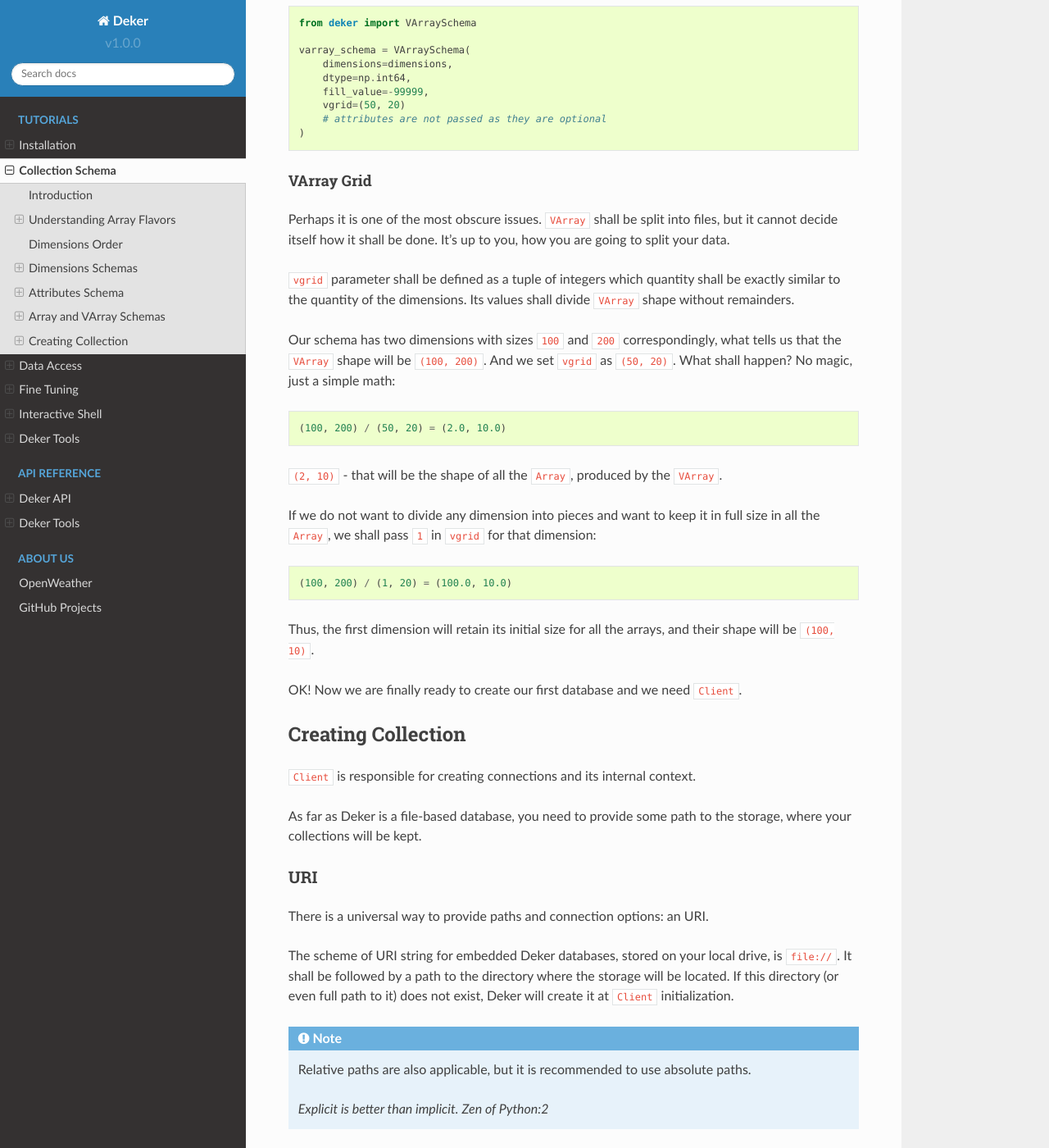
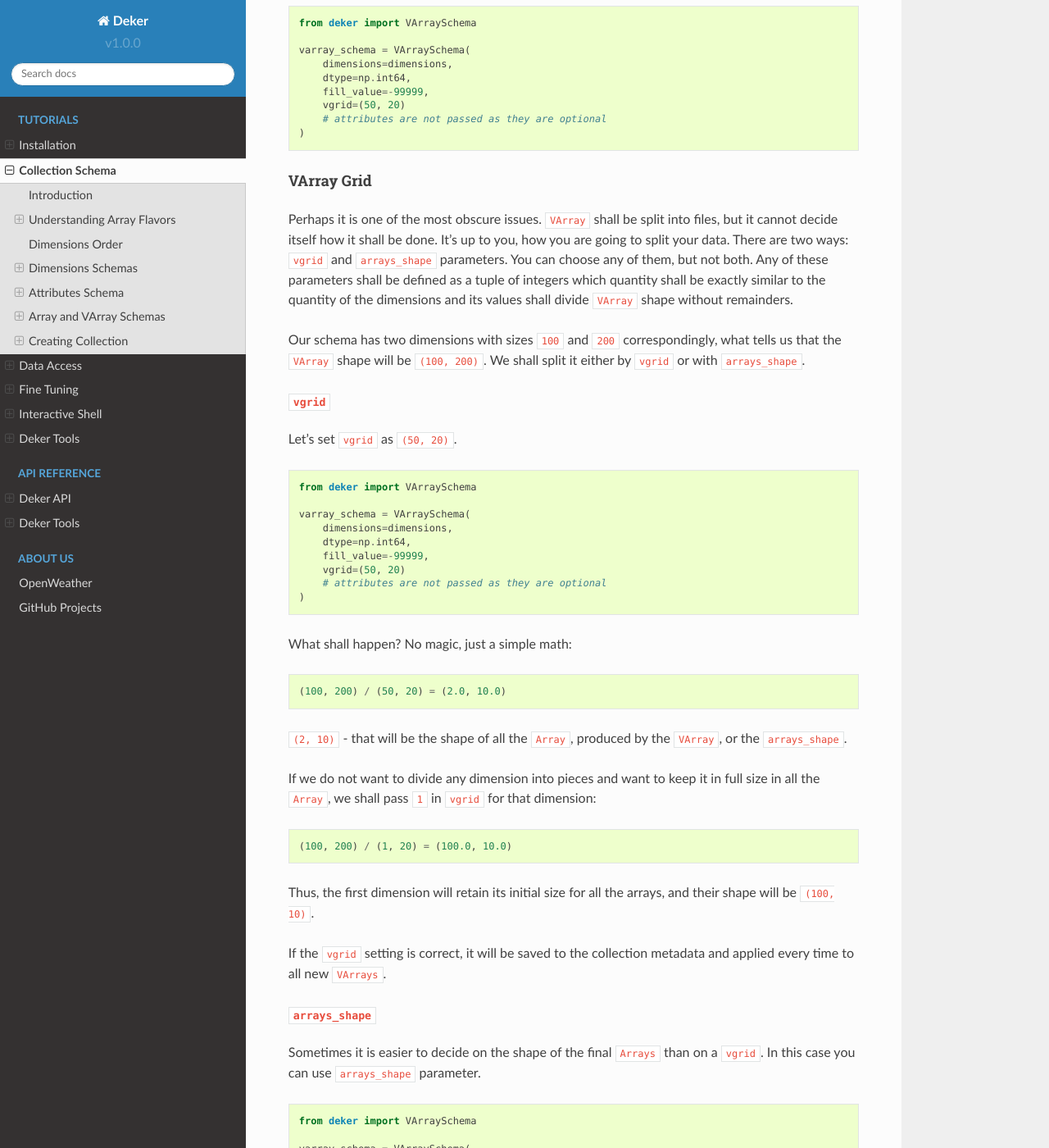
Before and after one commit to openweathermap/deker, a Sphinx documentation site: the page built from docs/deker/collection_schema.rst, in a window 1280 px wide and 1400 px high, scrolled down 13584 px. Shown: the whole window at 82% size. Built offline with Sphinx 7.4.7 and the Read the Docs theme 2.0.0, drawn with Linux system fonts in a browser that asks for light colours; some of the changed text lies outside the part shown.

Commit message:
arrays_shape added, docs dependencies fixed

```diff
--- a/docs/deker/collection_schema.rst
+++ b/docs/deker/collection_schema.rst
@@ -580,17 +580,38 @@
 
 Perhaps it is one of the most obscure issues. ``VArray`` shall be split into files, but it cannot
 decide itself how it shall be done. It's up to you, how you are going to split your data.
+There are two ways: ``vgrid`` and ``arrays_shape`` parameters. You can choose any of them,
+but not both. Any of these parameters shall be defined as a tuple of integers which quantity
+shall be exactly similar to the quantity of the dimensions and its values shall divide ``VArray``
+shape without remainders.
 
-``vgrid`` parameter shall be defined as a tuple of integers which quantity shall be exactly similar
-to the quantity of the dimensions. Its values shall divide ``VArray`` shape without remainders.
+Our schema has two dimensions with sizes ``100`` and ``200`` correspondingly, what tells us
+that the ``VArray`` shape will be ``(100, 200)``. We shall split it either by ``vgrid`` or
+with ``arrays_shape``.
 
-Our schema has two dimensions with sizes ``100`` and ``200`` correspondingly, what tells us that
-the ``VArray`` shape will be ``(100, 200)``. And we set ``vgrid`` as ``(50, 20)``. What shall
-happen? No magic, just a simple math::
+``vgrid``
++++++++++
+
+Let's set ``vgrid`` as ``(50, 20)``.
+
+.. code-block:: python
+
+   from deker import VArraySchema
+
+   varray_schema = VArraySchema(
+       dimensions=dimensions,
+       dtype=np.int64,
+       fill_value=-99999,
+       vgrid=(50, 20)
+       # attributes are not passed as they are optional
+   )
+
+What shall happen? No magic, just a simple math::
 
     (100, 200) / (50, 20) = (2.0, 10.0)
 
-``(2, 10)`` - that will be the shape of all the ``Array``, produced by the ``VArray``.
+``(2, 10)`` - that will be the shape of all the ``Array``, produced by the ``VArray``, or the
+``arrays_shape``.
 
 If we do not want to divide any dimension into pieces and want to keep it in full size in all the
 ``Array``, we shall pass ``1`` in ``vgrid`` for that dimension::
@@ -600,8 +621,41 @@
 Thus, the first dimension will retain its initial size for all the arrays, and their shape will be
 ``(100, 10)``.
 
+If the ``vgrid`` setting is correct, it will be saved to the collection metadata and applied every
+time to all new ``VArrays``.
+
+``arrays_shape``
++++++++++++++++++
+
+Sometimes it is easier to decide on the shape of the final ``Arrays`` than on a ``vgrid``.
+In this case you can use ``arrays_shape`` parameter.
+
+.. code-block:: python
+
+   from deker import VArraySchema
+
+   varray_schema = VArraySchema(
+       dimensions=dimensions,
+       dtype=np.int64,
+       fill_value=-99999,
+       arrays_shape=(2, 10)
+       # attributes are not passed as they are optional
+   )
+
+By providing this parameter you manually set the shape of each inner ``Array`` to the
+passed value and produce the ``vgrid`` of your ``VArrays``.
+
+The ``VArray's`` shape will be divided by this setting::
+
+    (100, 200) / (2, 10) = (50.0, 20.0)
+
+``(50, 20)`` - that will be the ``vgrid`` of the ``VArray``.
+
+If you use ``arrays_shape`` for defining a ``VArraySchema``, not the passed setting, but the
+calculated ``vgrid`` will be saved to the collection metadata. On each collection
+invocation ``arrays_shape`` is calculated from the ``vgrid`` value restored from the metadata.
+
 OK! Now we are finally ready to create our first database and we need ``Client``.
-
 
 Creating Collection
 ===================
```
Also changed, not shown: requirements_dev.txt (+6 -5 lines).
